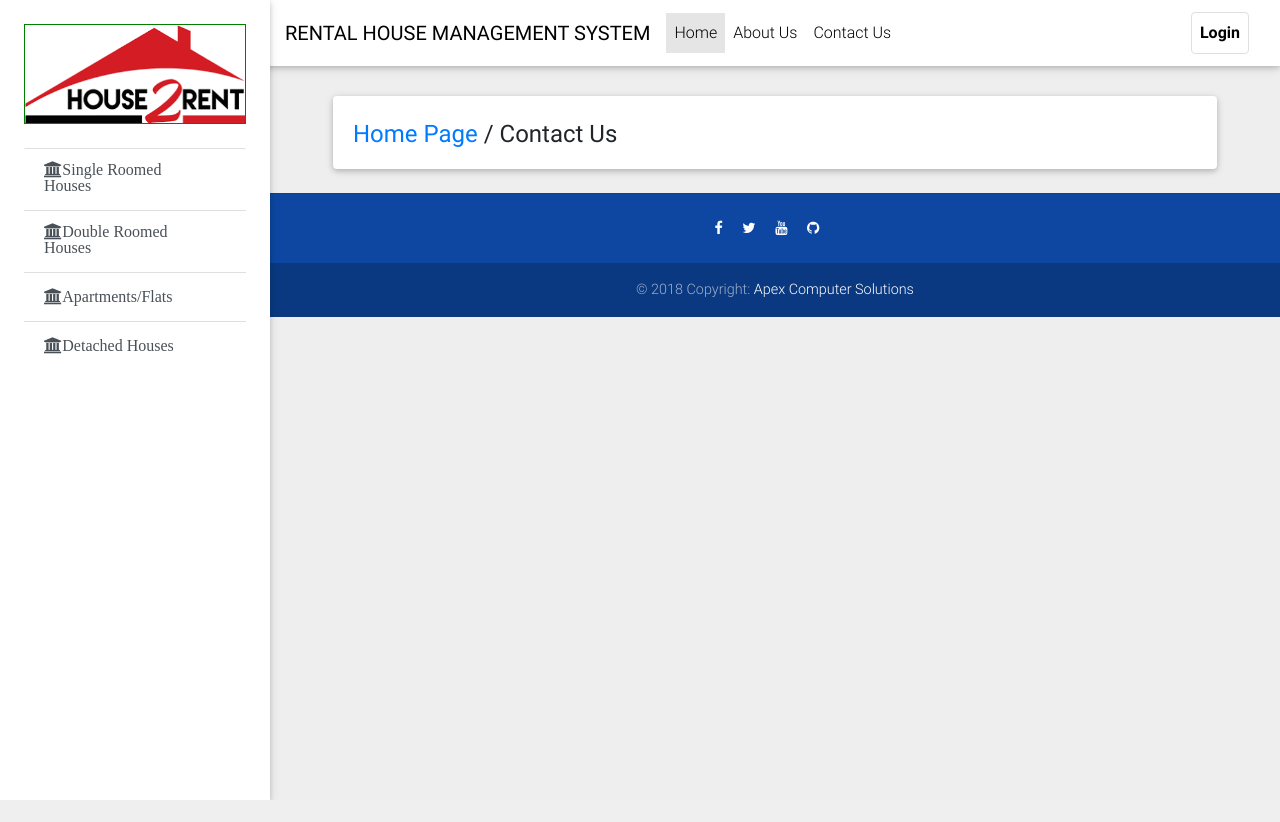
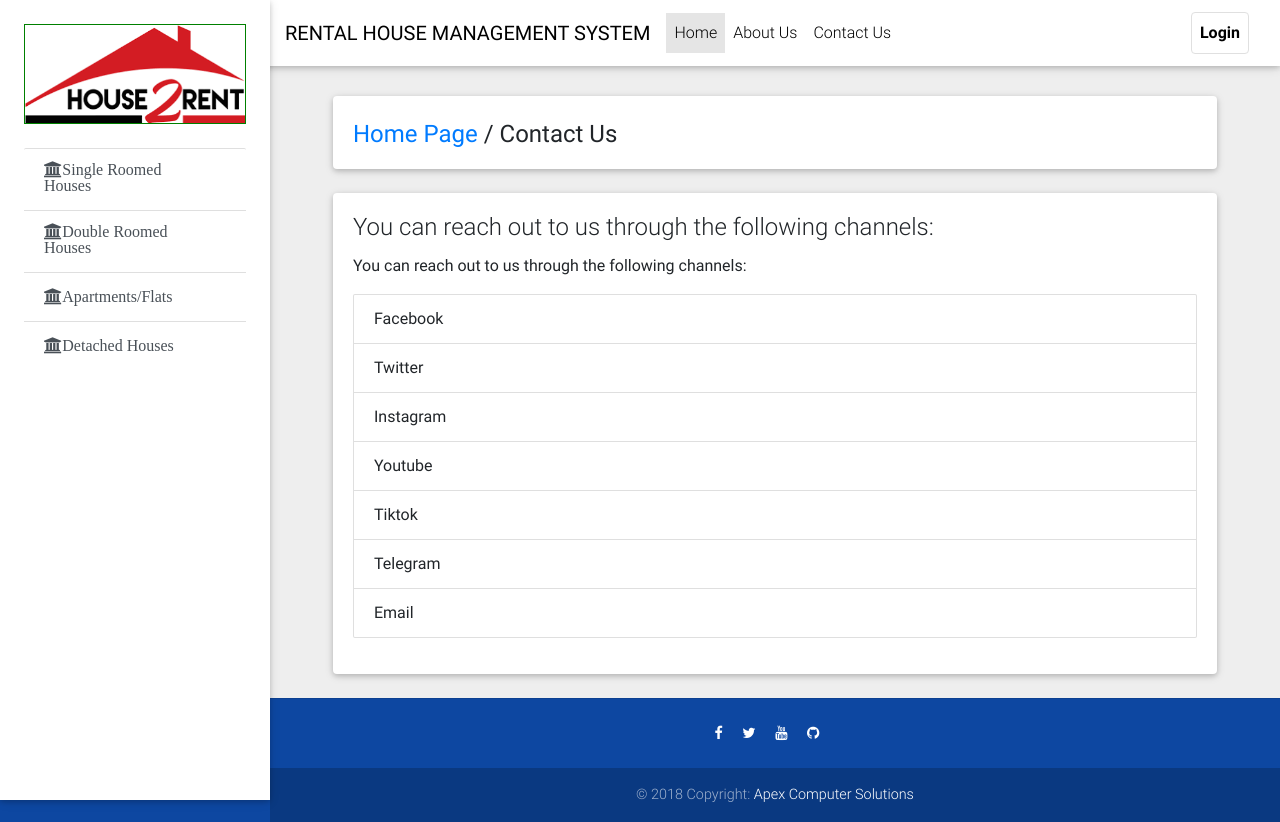
Before and after one commit to solomonaleka/Rental-Houses-Management-System, a PHP site: page /contact-us.php in a window 1280 px wide. Before the commit the page ends 800 px from the top, so only its background shows below. Run offline with PHP 8.4, Linux system fonts and the light colour scheme.

Commit message:
Fixing some bugs on the web application

```diff
--- a/about-us.php
+++ b/about-us.php
@@ -115,7 +115,7 @@
 
 
 
-            <!--My code goes here,,,My code goes here-->
+            <!--My code goes here-->
 
 
             <div class="card card-body">
--- a/contact-us.php
+++ b/contact-us.php
@@ -119,10 +119,22 @@
 
 
 
-            <!--My code goes here,,,My code goes here-->
-
-
-            <!--My code goes here,,,My code goes here-->
+        <!--My code goes here-->
+        <div class="card card-body">
+            <h4 class="card-title">You can reach out to us through the following channels:</h4>
+                <p class="card-text">You can reach out to us through the following channels:
+                    <ul class="list-group">
+                        <li class="list-group-item"> Facebook </li>
+                        <li class="list-group-item"> Twitter </li>
+                        <li class="list-group-item"> Instagram </li>
+                        <li class="list-group-item"> Youtube </li>
+                        <li class="list-group-item"> Tiktok </li>
+                        <li class="list-group-item"> Telegram </li>
+                        <li class="list-group-item"> Email </li>
+                    </ul>
+                </p>
+        </div>
+        <!--My code goes here-->
 
 
     </main>
--- a/index.php
+++ b/index.php
@@ -27,7 +27,7 @@
 
                 <!-- Brand -->
                 <a class="navbar-brand waves-effect" target="_blank">
-                    <strong class="black-text">RENTAL HOUSE MANAGEMENT SYSTEM</strong>
+                    <strong class="black-text">RENTAL HOUSES MANAGEMENT SYSTEM</strong>
                 </a>
 
                 <!-- Collapse -->
--- a/register.php
+++ b/register.php
@@ -267,6 +267,7 @@ mysqli_close($db_conn);
     <label for="userrole">User Role:</label>
     <select class="form-control" id="userrole" name="userrole">
     <option>user</option>
+    <option>admin</option>
   </select>
     </div>
 
```
Also changed, not shown: admin/new-house.php (+9 -3 lines), admin/photos/Logo1.jpeg (added), admin/photos/second_image.jpeg (added).
